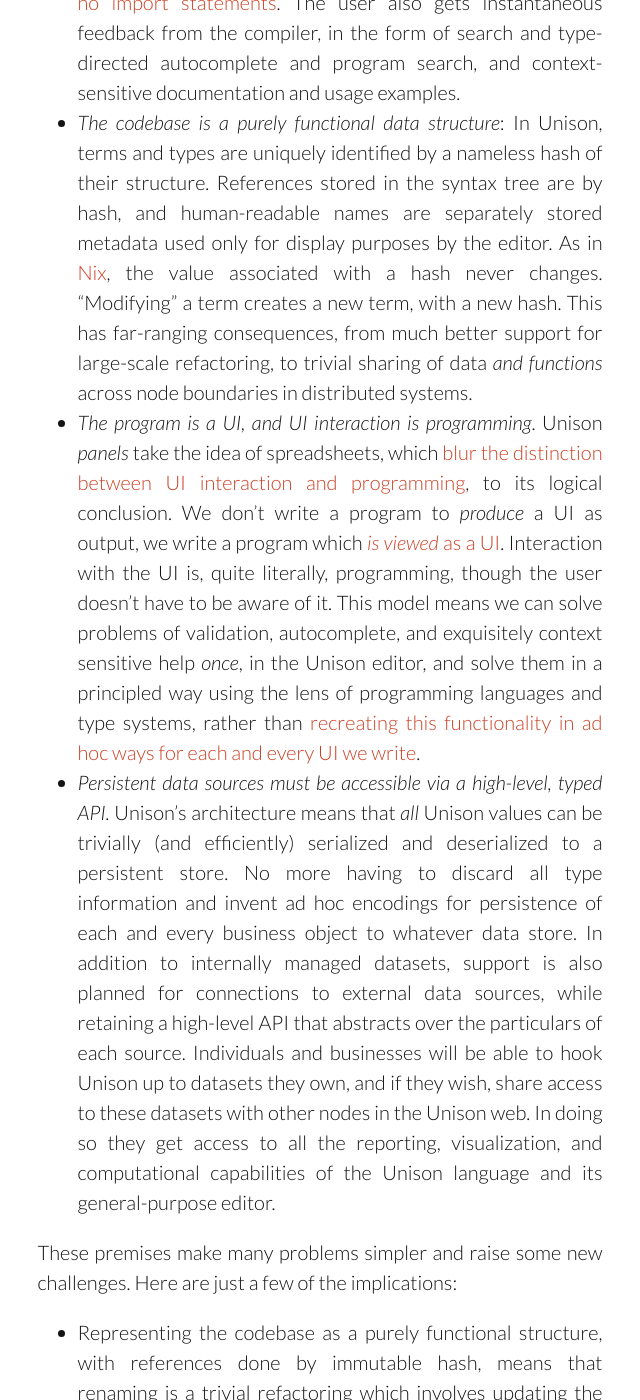
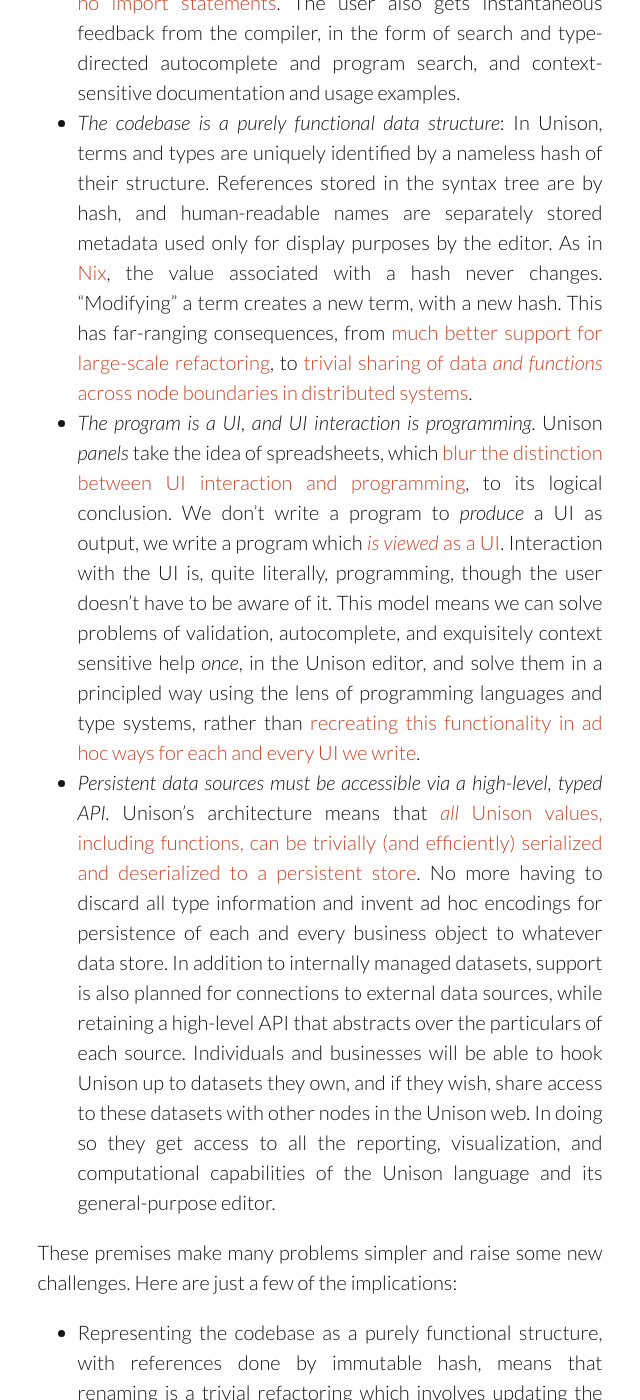
Before and after one commit to unisonweb/oldblog, a Jekyll site: the page built from _posts/2015-05-07-about.markdown, in a window 1280 px wide and 1400 px high, scrolled down 3543 px. Shown: the whole window, without its empty margins (320-960 px from the left). Built offline with Jekyll 4.4.1, drawn with Linux system fonts in a browser that asks for light colours; some of the changed text lies outside the part shown.

Commit message:
Update 2015-05-07-about.markdown

```diff
--- a/_posts/2015-05-07-about.markdown
+++ b/_posts/2015-05-07-about.markdown
@@ -36,18 +36,18 @@
 Let's look at some of the premises adopted by Unison:
 
 * _Programs are edited in a (browser-based) [semantic editor](http://pchiusano.github.io/2014-09-30/punchcard-era.html) which guarantees programs are well-formed and typecheck by construction_. There are no parse or type errors to report to the user, since the UI constrains edits to those that are well-typed. With some care and thought, this sort of editing experience can be made seamless and fluid, moreso than raw text editing as the user has _less to specify_. And unlike raw text program editing, where all disambiguation of intent is syntax-directed, semantic editors may disambiguate intent via syntax, types, and/or interaction in the UI. Among other things, a consequence of this choice is that Unison can get away with [no import statements](https://pchiusano.github.io/2015-02-23/unison-update3.html#import-boilerplate). The user also gets instantaneous feedback from the compiler, in the form of search and type-directed autocomplete and program search, and context-sensitive documentation and usage examples.
-* _The codebase is a purely functional data structure_: In Unison, terms and types are uniquely identified by a nameless hash of their structure. References stored in the syntax tree are by hash, and human-readable names are separately stored metadata used only for display purposes by the editor. As in [Nix](https://nixos.org/nix/), the value associated with a hash never changes. "Modifying" a term creates a new term, with a new hash. This has far-ranging consequences, from much better support for large-scale refactoring, to trivial sharing of data _and functions_ across node boundaries in distributed systems.
+* _The codebase is a purely functional data structure_: In Unison, terms and types are uniquely identified by a nameless hash of their structure. References stored in the syntax tree are by hash, and human-readable names are separately stored metadata used only for display purposes by the editor. As in [Nix](https://nixos.org/nix/), the value associated with a hash never changes. "Modifying" a term creates a new term, with a new hash. This has far-ranging consequences, from [much better support for large-scale refactoring](http://unisonweb.org/2015-06-12/editing.html), to [trivial sharing of data _and functions_ across node boundaries in distributed systems](http://unisonweb.org/2015-06-02/distributed-evaluation.html).
 * _The program is a UI, and UI interaction is programming_. Unison _panels_ take the idea of spreadsheets, which [blur the distinction between UI interaction and programming](http://pchiusano.github.io/2015-03-17/unison-update5.html), to its logical conclusion. We don't write a program to _produce_ a UI as output, we write a program which [_is viewed_ as a UI](http://pchiusano.github.io/2014-11-13/program-as-ui.html). Interaction with the UI is, quite literally, programming, though the user doesn't have to be aware of it. This model means we can solve problems of validation, autocomplete, and exquisitely context sensitive help _once_, in the Unison editor, and solve them in a principled way using the lens of programming languages and type systems, rather than [recreating this functionality in ad hoc ways for each and every UI we write](http://pchiusano.github.io/2013-05-22/future-of-software.html).
-* _Persistent data sources must be accessible via a high-level, typed API._ Unison's architecture means that _all_ Unison values can be trivially (and efficiently) serialized and deserialized to a persistent store. No more having to discard all type information and invent ad hoc encodings for persistence of each and every business object to whatever data store. In addition to internally managed datasets, support is also planned for connections to external data sources, while retaining a high-level API that abstracts over the particulars of each source. Individuals and businesses will be able to hook Unison up to datasets they own, and if they wish, share access to these datasets with other nodes in the Unison web. In doing so they get access to all the reporting, visualization, and computational capabilities of the Unison language and its general-purpose editor.
+* _Persistent data sources must be accessible via a high-level, typed API._ Unison's architecture means that [_all_ Unison values, including functions, can be trivially (and efficiently) serialized and deserialized to a persistent store](http://unisonweb.org/2015-12-13/persistent-data-api.html). No more having to discard all type information and invent ad hoc encodings for persistence of each and every business object to whatever data store. In addition to internally managed datasets, support is also planned for connections to external data sources, while retaining a high-level API that abstracts over the particulars of each source. Individuals and businesses will be able to hook Unison up to datasets they own, and if they wish, share access to these datasets with other nodes in the Unison web. In doing so they get access to all the reporting, visualization, and computational capabilities of the Unison language and its general-purpose editor.
 
 These premises make many problems simpler and raise some new challenges. Here are just a few of the implications:
 
 * Representing the codebase as a purely functional structure, with references done by immutable hash, means that renaming is a trivial refactoring which involves updating the metadata for a hash in a single location!
-  * At the same time, since no function, type, or value, is ever modified _in place_, editing creates a new term, with a distinct hash, referenced nowhere. Propagating a change to the transitive set of dependents of an initial changeset is instead done via structured [_refactoring sessions_](https://pchiusano.github.io/2015-04-23/unison-update7.html#refactoring-sessions) rather than tedious and error-prone text munging.
+  * At the same time, since no function, type, or value, is ever modified _in place_, editing creates a new term, with a distinct hash, referenced nowhere. Propagating a change to the transitive set of dependents of an initial changeset is instead done via structured [_refactoring sessions_](http://unisonweb.org/2015-06-12/editing.html) rather than tedious and error-prone text munging.
 * Since the value stored for a hash never changes, we can cache metadata about it like its type, and trivially do incremental typechecking in response to program edits. There is also no need to solve complicated problems of incremental reparsing, since there _is no parser_---the semantic editor directly constructs the syntax tree.
 * Dependencies are tracked at the level of individual terms and types. A term does not depend on 'the statistics package', it depends on particular functions, uniquely identified by hashes of their content (metadata tags these functions as 'statistics' and gives them human readable names). This eliminates extraneous dependencies that come with tracking dependencies at more coarse-grained levels, a major cause of dependency hell.
 * Since there is no global namespace, there are no conflicts whereby library A and library B disagree about what meaning to assign to a symbol (like if A and B depend on different, conflicting versions of some common library). It works just fine to write a function that uses bits from both library A and library B, indeed the very concept of a library or package becomes more fluid. A library is just a collection of hashes, and the same hash may be included in multiple libraries.
-* Also as a result, Unison has a simple story for serialization and sharing of arbitrary terms, _including functions_. Two Unison nodes may freely exchange data and functions---when sending a value, each states the set of hashes that value depends on, and the receiving node requests transmission of any hashes it doesn't already know about. Using nameless, content-based hashes for references sidesteps complexities that arise due to the possibility that sender and receiver may each have different notions of what a particular symbol means (because they have different versions of some libraries, say).
+* Also as a result, Unison has [a simple story for serialization and sharing of arbitrary terms](http://unisonweb.org/2015-06-02/distributed-evaluation.html), _including functions_. Two Unison nodes may freely exchange data and functions---when sending a value, each states the set of hashes that value depends on, and the receiving node requests transmission of any hashes it doesn't already know about. Using nameless, content-based hashes for references sidesteps complexities that arise due to the possibility that sender and receiver may each have different notions of what a particular symbol means (because they have different versions of some libraries, say).
 * Running arbitrary C code received over the network would obviously be a huge security liability. But since Unison is purely functional and uses a safe runtime, executing functions sent over the network can be made safe---our main concern becomes how much CPU and memory resources to allot 'untrusted' code. This is much simpler to address compared to worrying about whether the code will erase your root directory, take over your machine, or monkey-patch some commonly used function in your codebase!
 * The semantic editor supports [embedded graphical views](http://pchiusano.github.io/2014-11-13/program-as-ui.html) as well as 'reactive' values, so the user [can edit programs in a spreadsheet-like fashion](http://pchiusano.github.io/2013-05-22/future-of-software.html), with instantaneous feedback about how updates affect results. As a result, a unison editor session, called a _panel_, is suitable for defining real-time dashboards and other interactive UIs that we currently now write as one-off applications.
 * Semantic editing facilitates usage by both nonprogrammers and beginners who may simply "fill in the blanks" using the editor's rich support for autocomplete, as well as expert programmers who can define completely new functionality and views using an editor with extremely rich tooling.
```
Also changed, not shown: other parts of _posts/2015-05-07-about.markdown (+2 -1 lines).
